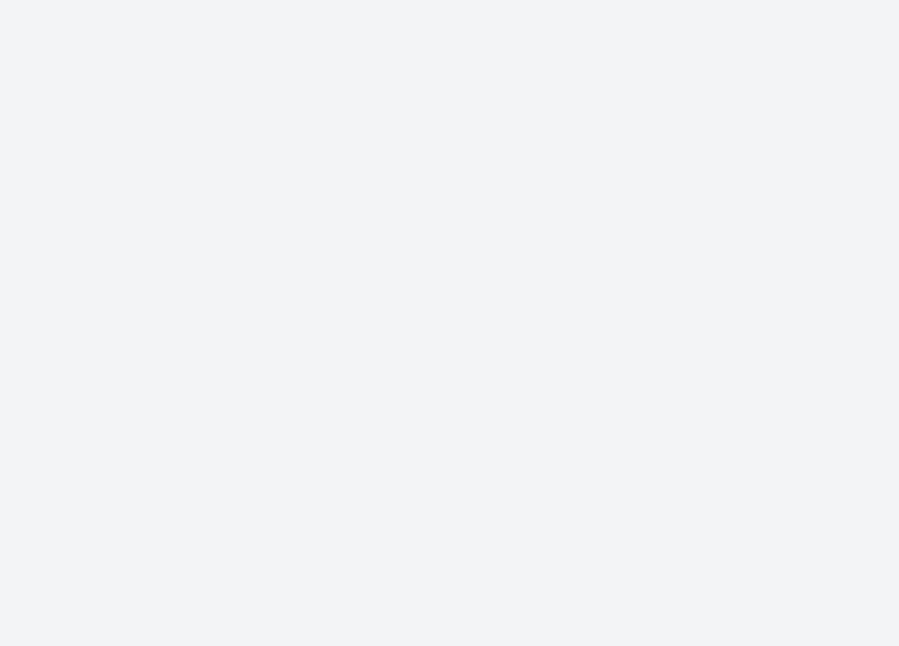
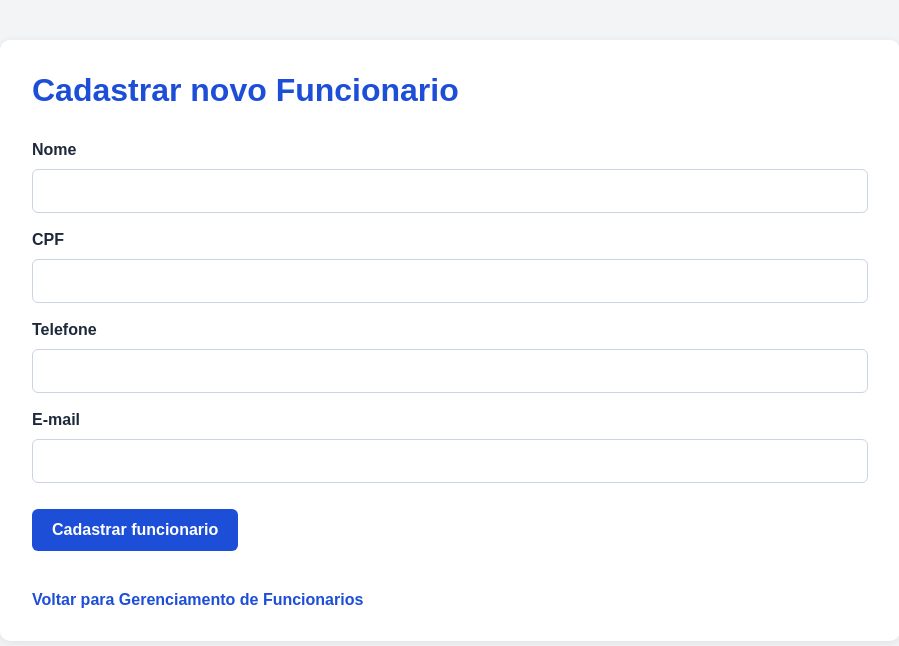
Before and after one commit to GuiOtavioFatec/Desenvolvimento-WEB-III-front, a React (Vite) app: page /funcionario/cadastrar in a window 1280 px wide. Before the commit this address had no page. Shown: the top 646 px of the page, without its empty margins (190-1089 px from the left). Built offline with nearby package versions, Linux system fonts and the light colour scheme.

Commit message:
Implementa navegação e gerenciamento de funcionarios

```diff
--- a/src/App.css
+++ b/src/App.css
@@ -102,7 +102,7 @@ grid-template-columns: 1fr;
 
 
 /* Páginas de clientes */
-.pagina-clientes {
+.pagina-clientes, .pagina-funcionarios {
  max-width: 900px;
  margin: 40px auto;
  padding: 32px;
@@ -110,25 +110,25 @@ grid-template-columns: 1fr;
  border-radius: 10px;
  box-shadow: 0 2px 10px rgba(0, 0, 0, 0.08);
 }
-.pagina-clientes h1 {
+.pagina-clientes, .pagina-funcionarios h1 {
  margin: 0 0 16px;
  color: #1d4ed8;
  font-size: 2rem;
 }
-.pagina-clientes > p {
+.pagina-clientes, .pagina-funcionarios > p {
  margin-bottom: 24px;
  color: #475569;
  font-size: 1.1rem;
 }
 
 /* Opções da página de gerenciamento */
-.opcoes-clientes {
+.opcoes-clientes, .opcoes-funcionarios {
  display: grid;
  grid-template-columns: repeat(2, 1fr);
  gap: 20px;
  margin-bottom: 32px;
 }
-.opcoes-clientes a {
+.opcoes-clientes, .opcoes-funcionarios a {
  padding: 24px;
  background-color: #eff6ff;
  color: #1d4ed8;
@@ -141,25 +141,25 @@ grid-template-columns: 1fr;
  transition: transform 0.2s, background-color 0.2s;
 }
 
-.opcoes-clientes a:hover {
+.opcoes-clientes, .opcoes-funcionarios a:hover {
  background-color: #dbeafe;
  transform: translateY(-3px);
 }
 
 /* Link para voltar */
-.pagina-clientes > a {
+.pagina-clientes, .pagina-funcionarios > a {
  display: inline-block;
  margin-top: 16px;
  color: #1d4ed8;
  text-decoration: none;
  font-weight: 600;
 }
-.pagina-clientes > a:hover {
+.pagina-clientes, .pagina-funcionarios > a:hover {
  text-decoration: underline;
 }
 
 /* Lista de clientes */
-.lista-clientes {
+.lista-clientes, .lista-funcionarios {
  display: grid;
  gap: 16px;
  margin: 24px 0;
@@ -167,7 +167,7 @@ grid-template-columns: 1fr;
  list-style: none;
 }
 
-.lista-clientes li {
+.lista-clientes, .lista-funcionarios li {
  display: flex;
  flex-direction: column;
  gap: 6px;
@@ -176,38 +176,38 @@ grid-template-columns: 1fr;
  border-left: 5px solid #1d4ed8;
  border-radius: 6px;
 }
-.lista-clientes strong {
+.lista-clientes, .lista-funcionarios strong {
  color: #1e293b;
  font-size: 1.1rem;
 }
-.lista-clientes span {
+.lista-clientes, .lista-funcionarios span {
  color: #475569;
 }
 
 /* Formulário de clientes */
-.formulario-cliente {
+.formulario-cliente, .formulario-funcionario {
  display: flex;
  flex-direction: column;
  gap: 10px;
  margin: 24px 0;
 }
-.formulario-cliente label {
+.formulario-cliente, .formulario-funcionario label {
  margin-top: 8px;
  color: #1e293b;
  font-weight: 600;
 }
-.formulario-cliente input {
+.formulario-cliente, .formulario-funcionario input {
  padding: 12px;
  border: 1px solid #cbd5e1;
  border-radius: 6px;
  font-size: 1rem;
 }
 
-.formulario-cliente input:focus {
+.formulario-cliente, .formulario-funcionario input:focus {
  border-color: #1d4ed8;
  outline: 2px solid #bfdbfe;
 }
-.formulario-cliente button {
+.formulario-cliente, .formulario-funcionario button {
  align-self: flex-start;
  margin-top: 16px;
  padding: 12px 20px;
@@ -220,17 +220,17 @@ grid-template-columns: 1fr;
  cursor: pointer;
 }
 
-formulario-cliente button:hover {
+formulario-cliente, formulario-funcionario button:hover {
  background-color: #1e40af;
 }
 
 /* Responsividade das páginas de clientes */
 @media (max-width: 768px) {
- .pagina-clientes {
+ .pagina-clientes, .pagina-funcionarios {
  margin: 20px;
  padding: 24px;
  }
- .opcoes-clientes {
+ .opcoes-clientes, .opcoes-funcionarios {
  grid-template-columns: 1fr;
  }
 }
--- a/src/App.jsx
+++ b/src/App.jsx
@@ -6,6 +6,10 @@ import CardModulo from './components/CardModulo'
 import Clientes from './pages/Clientes'
 import ListaClientes from './pages/ListaClientes'
 import CadastroCliente from './pages/CadastroCliente'
+import Funcionarios from './pages/Funcionarios'
+import ListaFuncionarios from './pages/ListaFuncionarios'
+import CadastroFuncionario from './pages/CadastroFuncionario'
+
 
 function App() {
   const [mostrarModulos, setMostrarModulos] =
@@ -26,6 +30,7 @@ function App() {
       id: 3,
       titulo: 'Gerenciamento de Funcionários',
       descricao: 'Cadastre e consulte os funcionários da empresa.',
+      rota: '/funcionarios',
     },
     {
       id: 4,
@@ -79,6 +84,15 @@ function App() {
         path="/clientes/cadastrar"
         element={<CadastroCliente />}
       />
+      <Route path="/funcionarios" element={<Funcionarios />} />
+      <Route
+        path="/funcionarios/listar"
+        element={<ListaFuncionarios />}
+      />
+      <Route
+        path="/funcionario/cadastrar"
+        element={<CadastroFuncionario />}
+      />
     </Routes>
   )
 }
--- /dev/null
+++ b/src/pages/CadastroFuncionario.jsx
@@ -0,0 +1,65 @@
+import { useState } from 'react'
+import { Link } from 'react-router'
+
+function CadastroFuncionario() {
+    const [nome, setNome] = useState('')
+    const [cpf, setCpf] = useState('')
+    const [telefone, setTelefone] = useState('')
+    const [email, setEmail] = useState('')
+    function cadastrarFuncionario(evento) {
+        evento.preventDefault()
+        const novoFuncionario = {
+            nome,
+            cpf,
+            telefone,
+            email,
+        }
+        console.log(novoFuncionario)
+        alert('Funcionario cadastrado com sucesso!')
+    }
+    return (
+        <main className="pagina-funcionarios"><h1>Cadastrar novo Funcionario</h1>
+            <form className="formulario-funcionario"
+                onSubmit={cadastrarFuncionario}>
+                <label htmlFor="nome">Nome</label>
+                <input
+                    id="nome"
+                    type="text"
+                    value={nome}
+                    onChange={(evento) =>
+                        setNome(evento.target.value)}
+                    required
+                />
+                <label htmlFor="cpf">CPF</label>
+                <input
+                    id="cpf"
+                    type="text"
+                    value={cpf}
+                    onChange={(evento) =>
+                        setCpf(evento.target.value)}
+                    maxLength="11"
+                    required
+                /><label htmlFor="telefone">Telefone</label>
+                <input
+                    id="telefone"
+                    type="text"
+                    value={telefone}
+                    onChange={(evento) =>
+                        setTelefone(evento.target.value)}
+                />
+                <label htmlFor="email">E-mail</label>
+                <input
+                    id="email"
+                    type="email"
+                    value={email}
+                    onChange={(evento) =>
+                        setEmail(evento.target.value)}
+                />
+                <button type="submit">Cadastrar funcionario</button>
+            </form>
+            <Link to="/funcionarios">Voltar para Gerenciamento de
+                Funcionarios</Link></main>
+    )
+}
+
+export default CadastroFuncionario
--- /dev/null
+++ b/src/pages/Funcionarios.jsx
@@ -0,0 +1,23 @@
+import { Link } from 'react-router'
+
+function Funcionarios() {
+    return (
+        <div className="pagina-funcionarios">
+            <h1>Gerenciamento de Funcionarios</h1>
+            <p>Escolha uma das opções:</p>
+            <div className="opcoes-funcionarios">
+                <Link to="/funcionarios/listar">
+                    Listar funcionarios
+                </Link>
+                <Link to="/funcionario/cadastrar">
+                    Cadastrar novo funcionario
+                </Link>
+            </div>
+            <Link to="/">
+                Voltar para a página inicial
+            </Link>
+        </div>
+    )
+}
+
+export default Funcionarios
--- a/src/pages/ListaClientes.jsx
+++ b/src/pages/ListaClientes.jsx
@@ -6,18 +6,21 @@ function ListaClientes() {
             id: 1,
             nome: 'Ana Souza',
             cpf: '12345678901',
+            telefone: '11-998764231',
             email: 'ana@email.com',
         },
         {
             id: 2,
             nome: 'Bruno Lima',
             cpf: '23456789012',
+            telefone: '11-985497621',
             email: 'bruno@email.com',
         },
         {
             id: 3,
             nome: 'Carla Mendes',
             cpf: '34567890123',
+            telefone: '11-974312598',
             email: 'carla@email.com',
         },
     ]
--- /dev/null
+++ b/src/pages/ListaFuncionarios.jsx
@@ -0,0 +1,45 @@
+import { Link } from 'react-router'
+
+function ListaFuncionarios() {
+    const funcionarios = [
+        {
+            id: 1,
+            nome: 'Guilherme Santos',
+            cpf: '76421598314',
+            telefone: '11-964509525',
+            email: 'gui@email.com',
+        },
+        {
+            id: 2,
+            nome: 'João Pedro',
+            cpf: '46597813245',
+            telefone: '11-998521164',
+            email: 'joao@email.com',
+        },
+        {
+            id: 3,
+            nome: 'Bruna Pires',
+            cpf: '46752198423',
+            telefone: '11-9/596642',
+            email: 'bruna@email.com',
+        },
+    ]
+    return (
+        <main className="pagina-funcionarios">
+            <h1>Lista de Funcionarios</h1>
+            <ul className="lista-funcionarios">
+                {funcionarios.map((funcionario) => (
+                    <li key={funcionario.id}>
+                        <strong>{funcionario.nome}</strong>
+                        <span>CPF: {funcionario.cpf}</span>
+                        <span>E-mail: {funcionario.email}</span>
+                    </li>
+                ))}
+            </ul>
+            <Link to="/funcionarios">Voltar para Gerenciamento de
+                Funcionarios</Link>
+        </main>
+    )
+}
+
+export default ListaFuncionarios
```
